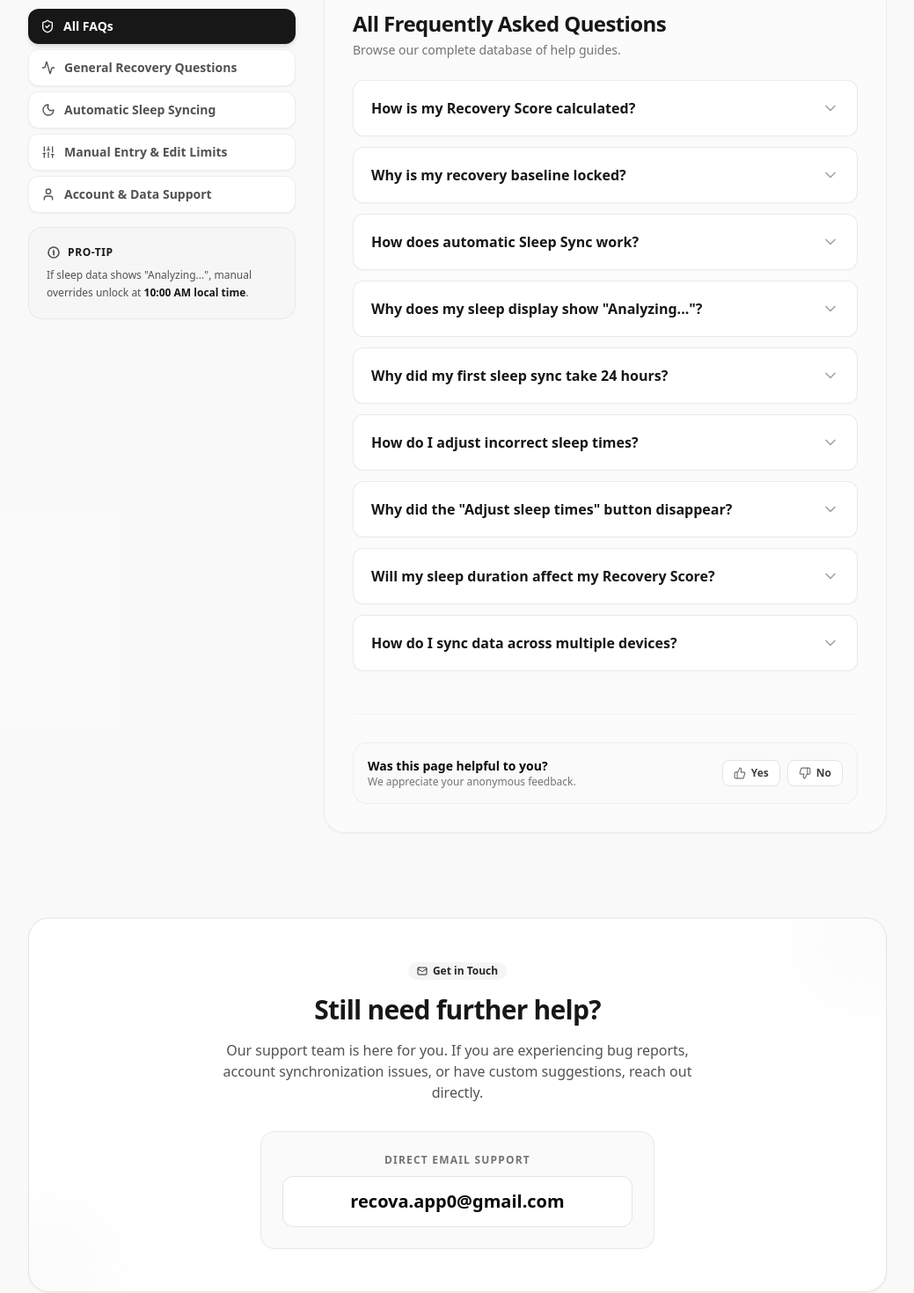
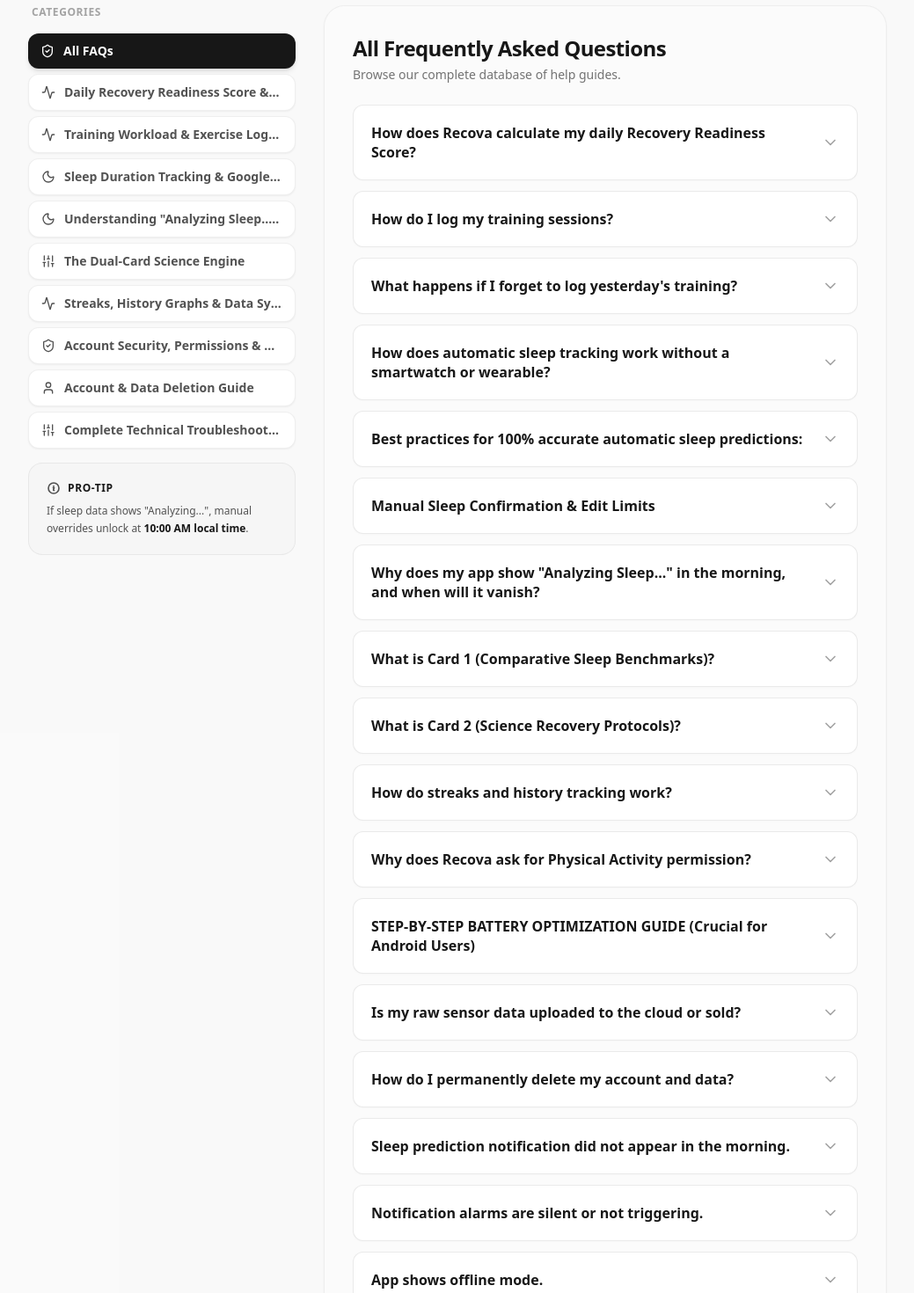
Before and after one commit to Dilli-Babu-K/recova-support, a React (Vite) app: page / in a window 1280 px wide. Shown: the part 438-1908 px from the top of the page at 88% size, without its empty margins (120-1159 px from the left). Built offline with nearby package versions, Linux system fonts and the light colour scheme.

Commit message:
feat: update recovery score documentation
Refine the recovery score calculation explanation and introduce the new color-coded readiness scale (Green, Yellow, Red zones). Remove obsolete AI Studio template boilerplate from README.

```diff
--- a/App.tsx
+++ b/App.tsx
@@ -22,69 +22,141 @@
 const supportData: SupportCategory[] = [
   {
     id: "general",
-    title: "General Recovery Questions",
+    title: "Daily Recovery Readiness Score & Color Indicators",
     iconName: "Activity",
     description: "Understand your score and baseline calculations.",
     items: [
       {
-        question: "How is my Recovery Score calculated?",
-        answer: "Your Recovery Score evaluates three main daily pillars:\n\n1.  **Subjective Sleep Quality:** How rested you feel (Poor, Okay, Good).\n2.  **Training Intensity:** The cardiovascular or muscle stress logged from yesterday's training.\n3.  **Chronic Load Baseline:** Your physical adaptations over time, calculated continuously."
-      },
-      {
-        question: "Why is my recovery baseline locked?",
-        answer: "If you are a new user, you will enter a **Calibration Phase** for your first day. You must log at least one physical training session to establish your starting baseline before the active Recovery Score calculations begin."
+        question: "How does Recova calculate my daily Recovery Readiness Score?",
+        answer: "Your daily Recovery Score is computed on a 0–100% scale every morning. Recova's engine blends two fundamental biological signals:\n\n*   **Training Load Strain (Yesterday):** The subjective intensity and duration of your previous workout session (\"Hard\", \"Moderate\", or \"Rest\").\n*   **Sleep Quality & Restoration (Overnight):** Your total net sleep hours, subjective sleep quality (\"Poor\", \"Okay\", \"Good\"), and night awakenings (WASO).\n\nThe resulting score reflects your physical readiness for strain today:\n\n*   **High Readiness (Green Zone | 80%–100%):** Your central nervous system and muscles are well-rested. Optimal day for heavy strength training, high-intensity intervals, or peak athletic performance.\n*   **Moderate Readiness (Yellow Zone | 50%–79%):** Moderate fatigue detected. Suitable for steady-state training, moderate weights, or skill practice.\n*   **Low Readiness / High Strain (Red Zone | 0%–49%):** Significant fatigue or sleep debt detected. Recommended to prioritize active recovery, mobility work, light walking, or full rest."
       }
     ]
   },
   {
-    id: "syncing",
-    title: "Automatic Sleep Syncing",
-    iconName: "Moon",
-    description: "Connect devices & understand automation.",
+    id: "training",
+    title: "Training Workload & Exercise Logging",
+    iconName: "Activity",
+    description: "Learn how to record and manage your training sessions.",
     items: [
       {
-        question: "How does automatic Sleep Sync work?",
-        answer: "When you opt in to \"Devices & Sync\" (under the More tab), Recova requests physical activity permissions. It connects to your device's on-device movement sensors and Google Play Services Sleep API to detect when your body fell asleep and woke up, eliminating the need to log sleep hours manually."
+        question: "How do I log my training sessions?",
+        answer: "Each evening or during your morning check-in, Recova prompts you to record your training workload for the day:\n\n1.  **Select your primary training category** (e.g., Strength/Weightlifting, Endurance/Running, Calisthenics/Bodyweight, Combat Sports, or Functional Fitness).\n2.  **Rate your subjective training intensity:**\n    *   **Hard:** Heavy compound lifting, exhaustive cardio, or high muscular fatigue.\n    *   **Moderate:** Standard gym session, moderate pace, controlled effort.\n    *   **Rest / Recovery:** Light mobility, active walking, or complete rest day."
       },
       {
-        question: "Why does my sleep display show \"Analyzing...\"?",
-        answer: "Your phone syncs and processes your activity profile during the morning hours. If the system is still compiling your motion data, Recova displays \"Analyzing...\" to prevent displaying incorrect empty results. If the data is still loading, it will unlock to manual entry at **10:00 AM local time**."
-      },
-      {
-        question: "Why did my first sleep sync take 24 hours?",
-        answer: "On-device sensor tracking needs a full 24-hour baseline cycle of movement monitoring to calibrate your wake and bedtime predictions. Once your phone records this initial cycle, automated syncs will occur daily in the morning."
+        question: "What happens if I forget to log yesterday's training?",
+        answer: "When you open Recova in the morning, the app will gently display a training catch-up prompt first. Once you confirm yesterday's training intensity, your Recovery Score for today is calculated instantly."
       }
     ]
   },
   {
-    id: "entry-limits",
-    title: "Manual Entry & Edit Limits",
-    iconName: "Sliders",
-    description: "Adjust bedtime and track parameters.",
+    id: "sleep-tracking",
+    title: "Sleep Duration Tracking & Google Sleep API Setup",
+    iconName: "Moon",
+    description: "Understand automatic sleep predictions and manual adjustments.",
     items: [
       {
-        question: "How do I adjust incorrect sleep times?",
-        answer: "If the automatic prediction or your manual entry is slightly off, tap the **\"Incorrect? Adjust sleep times\"** link underneath the sleep card on your dashboard. This lets you enter manual bedtimes and waketimes."
+        question: "How does automatic sleep tracking work without a smartwatch or wearable?",
+        answer: "Recova utilizes Google Play Services Sleep API fused with an on-device 5-Layer Algorithmic Engine. By evaluating local phone motion micro-epochs and ambient light levels, Recova detects when you fall asleep and when you wake up—with zero uncomfortable chest straps or wearable devices required."
       },
       {
-        question: "Why did the \"Adjust sleep times\" button disappear?",
-        answer: "To maintain database consistency and prevent redundant server writes, manual sleep duration changes are limited:\n\n*   **If starting from Google Sleep API:** You can adjust the times **2 times** per day.\n*   **If starting from Empty (`--`):** You can log your initial times, and then adjust those times **2 times** per day.\n*   Once you save your second adjustment, the edit button hides for the remainder of the day."
+        question: "Best practices for 100% accurate automatic sleep predictions:",
+        answer: "*   **Bedside Phone Placement:** Place your mobile phone stationary on a nightstand, bedside table, or mattress edge within arm's reach of where you sleep. (Avoid leaving your phone in another room or on a far desk while watching TV).\n*   **Single Consistent Room:** Sleep in a consistent, dark, quiet room.\n*   **Screen Face Down:** Turn off your phone screen or place it face down. Dark environments allow the light sensors to lock onto bedtime onset significantly faster.\n*   **Morning Phone Interaction:** Upon waking up, pick up or unlock your phone. Recova requires approximately 5 to 15 minutes of continuous morning motion to verify that your sleep segment has officially ended."
+      },
+      {
+        question: "Manual Sleep Confirmation & Edit Limits",
+        answer: "You always retain full control. Every morning, you can review, adjust, or manually input your bedtime and waketime before saving. To prevent database desynchronization and log corruption, manual adjustments to a saved daily sleep session are limited to **TWO (2) manual edits per calendar day**."
       }
     ]
   },
   {
-    id: "account-data",
-    title: "Account & Data Support",
-    iconName: "User",
-    description: "Sync devices and manage records safely.",
+    id: "prediction-timing",
+    title: "Understanding \"Analyzing Sleep...\" & Prediction Timing",
+    iconName: "Moon",
+    description: "Learn about the morning analysis phase.",
     items: [
       {
-        question: "Will my sleep duration affect my Recovery Score?",
-        answer: "No. Your Recovery Score is calculated using your subjective sleep *quality* (Poor/Okay/Good) and training workloads. Sleep *duration* (hours/minutes) is tracked as historical metadata to help you visualize sleep schedules, but it will never override your core recovery math."
+        question: "Why does my app show \"Analyzing Sleep...\" in the morning, and when will it vanish?",
+        answer: "**Why it appears:** Google Sleep API evaluates sleep in 10-minute micro-epochs. When you first wake up, Recova's 5-Layer Engine enters an evaluation phase to verify that your sleep segment meets minimum gross duration guidelines (3.0+ hours) and falls within the valid morning wake window (Solar Gate).\n\n**When it vanishes:**\n*   **Prediction Publication:** As soon as the 5-Layer Engine verifies your sleep prediction (typically 5 to 15 minutes after you wake up and move your phone), your Recovery Score is published and the status updates to your Sleep Summary.\n*   **Manual Confirmation:** Tapping the card to manually confirm your sleep times clears \"Analyzing Sleep...\" immediately.\n*   **Automatic Noon Cutoff:** If no valid sleep event is detected, the status clears automatically at 12:00 PM (noon)."
+      }
+    ]
+  },
+  {
+    id: "dual-card",
+    title: "The Dual-Card Science Engine",
+    iconName: "Sliders",
+    description: "Explore the insights on Cards 1 & 2.",
+    items: [
+      {
+        question: "What is Card 1 (Comparative Sleep Benchmarks)?",
+        answer: "Card 1 compares your overnight sleep duration against curated biological, athletic, and space-science baselines:\n\n*   **Mammalian & Athletic Entities:** Compares your rest against baselines (e.g. Professional Footballer, NASA Astronaut, Lion, Sloth, Kiwi, Panda, Ronaldo).\n*   **Smart Rotation System:** Uses a 4-day anti-repetition rotation guard so you see fresh, engaging comparative benchmarks every morning."
       },
       {
-        question: "How do I sync data across multiple devices?",
-        answer: "Data syncs automatically through the cloud. As long as you log into the App using the same Google Account on both devices, your logs, streaks, and recovery scores will sync instantly."
+        question: "What is Card 2 (Science Recovery Protocols)?",
+        answer: "Card 2 detects specific sleep anomalies in your telemetry (such as high night awakenings/WASO, acute sleep debt, or circadian phase shift) and automatically prescribes actionable recovery protocols:\n\n*   **Examples:** Thermoregulatory room cooling protocols, GABA precursor nutritional guidance, photic blue-light shields, or circadian anchor walks."
+      }
+    ]
+  },
+  {
+    id: "history-sync",
+    title: "Streaks, History Graphs & Data Syncing",
+    iconName: "Activity",
+    description: "Track your progress and sync across devices.",
+    items: [
+      {
+        question: "How do streaks and history tracking work?",
+        answer: "*   **Logging Streaks:** Every consecutive day you log your training and sleep, your daily streak increases.\n*   **History Trends:** View monthly sleep averages, training load patterns, and recovery readiness trends over time to identify overtraining or chronic fatigue.\n*   **Multi-Device Sync:** When logged into your Google Account, your daily recovery summaries, streaks, and training logs are encrypted and synchronized via Firebase Firestore."
+      }
+    ]
+  },
+  {
+    id: "security",
+    title: "Account Security, Permissions & Battery",
+    iconName: "ShieldCheck",
+    description: "Manage permissions and ensure background tracking.",
+    items: [
+      {
+        question: "Why does Recova ask for Physical Activity permission?",
+        answer: "Physical activity permission allows Android's Google Sleep API to access local motion sensors to detect bedtime and wake times 100% locally on your phone's processor."
+      },
+      {
+        question: "STEP-BY-STEP BATTERY OPTIMIZATION GUIDE (Crucial for Android Users)",
+        answer: "Android manufacturers (Samsung, Xiaomi, OnePlus, Pixel, Huawei) enforce background battery optimization that can freeze Recova's background sleep receivers.\n\nTo ensure fast, reliable sleep notifications every morning:\n\n1.  Open phone **System Settings > Apps > See All Apps > Recova**.\n2.  Select **Battery** (or Battery Usage / Battery Saver).\n3.  Change the setting from \"Optimized\" or \"Restricted\" to **\"Unrestricted\"** (or \"Don't Optimize\" / \"No Restrictions\").\n4.  Verify Physical Activity is set to \"Allow\" under **Settings > Apps > Recova > Permissions**."
+      },
+      {
+        question: "Is my raw sensor data uploaded to the cloud or sold?",
+        answer: "**NO.** Continuous raw accelerometer motion and light readings are evaluated 100% locally on your phone's CPU and are NEVER uploaded to cloud servers or sold to third parties. Only your final confirmed daily summary (total hours, bedtime, wake time) is saved in Google Firebase Firestore under your private account."
+      }
+    ]
+  },
+  {
+    id: "account-deletion",
+    title: "Account & Data Deletion Guide",
+    iconName: "User",
+    description: "How to manage your account status.",
+    items: [
+      {
+        question: "How do I permanently delete my account and data?",
+        answer: "You have full control over your data:\n\n*   **In-App Deletion (Instant):** Go to **More > Privacy & Data > Delete Account** in Recova, and verify your Google Account. Your account profile, workout logs, and historical sleep records are immediately purged from our servers.\n*   **Web Email Deletion Request:** Email recova.app0@gmail.com with subject \"Account Deletion Request\" from your registered Google email address. Deletion is completed within 48 hours."
+      }
+    ]
+  },
+  {
+    id: "troubleshooting",
+    title: "Complete Technical Troubleshooting",
+    iconName: "Sliders",
+    description: "Solutions to common technical issues.",
+    items: [
+      {
+        question: "Sleep prediction notification did not appear in the morning.",
+        answer: "1. Confirm Battery Optimization is set to \"Unrestricted\".\n2. Ensure Physical Activity permission is granted.\n3. Pick up/unlock your phone in the morning to trigger the wake-up motion event."
+      },
+      {
+        question: "Notification alarms are silent or not triggering.",
+        answer: "Check **Android Settings > Notifications > Recova** and ensure notification channels are enabled."
+      },
+      {
+        question: "App shows offline mode.",
+        answer: "Recova features full offline capability! You can log sleep and view recovery scores offline. Logs will automatically sync to Firebase Firestore once an internet connection is restored."
       }
     ]
   }
@@ -140,13 +212,13 @@
         {/* Header */}
         <header className="mb-12 md:mb-16 text-center max-w-3xl mx-auto">
           <span className="text-xs font-bold uppercase tracking-widest text-neutral-400 mb-2 block">
-            Recova Support
+            Recova Support Center
           </span>
           <h1 className="text-3xl sm:text-4xl md:text-5xl font-black text-neutral-900 mb-4 tracking-tight">
-            Help & Support
+            Comprehensive Help & Support
           </h1>
           <p className="text-base sm:text-lg text-neutral-600 leading-relaxed">
-            Find answers to common questions about using Recova, tracking your training, and managing your Sleep Sync connection.
+            Official Master Help Desk, User Guide & FAQ Portal. Below is the complete user guide and technical support reference covering every feature, algorithm, and setting in the Recova app.
           </p>
         </header>
 
```
Also changed, not shown: 1 other file (tests, documents, lock files or other folders).
